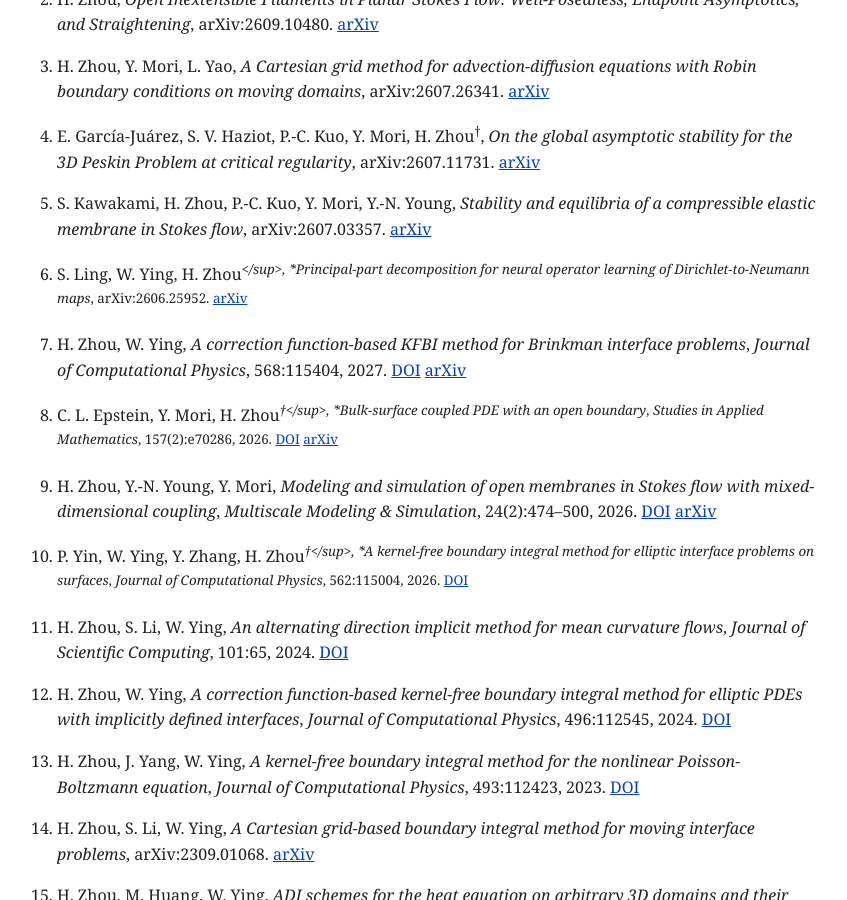
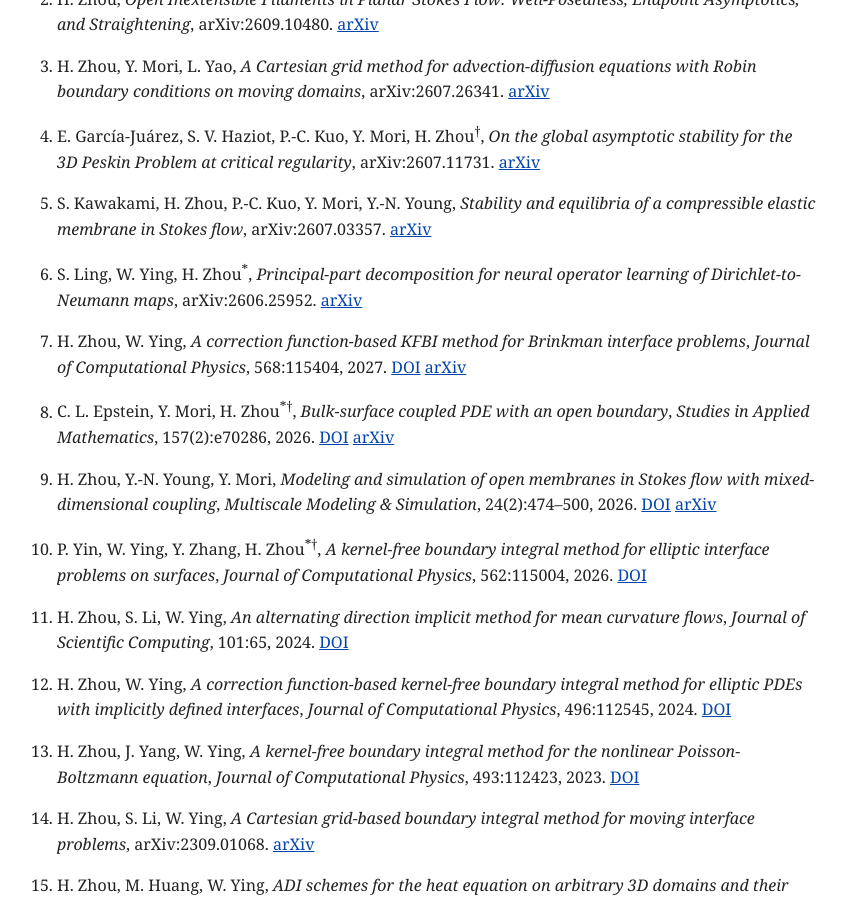
Before and after one commit to han-zhou-math/han-zhou-math.github.io, a Jekyll site: the page built from index.md, in a window 1280 px wide and 900 px high, scrolled down 1135 px. Shown: the whole window, without its empty margins (223-1070 px from the left). Built offline with Jekyll 4.4.1, drawn with Linux system fonts in a browser that asks for light colours; part of the change alters nothing that is shown.

Commit message:
Fix Markdown parsing of publication superscripts

```diff
--- a/index.md
+++ b/index.md
@@ -19,7 +19,7 @@ My research focuses on partial differential equations arising in physical and bi
 <div id="publications"></div>
 ## Publications and Preprints
 
-<sup>†</sup> Authors listed in alphabetical order. <sup>*</sup> Corresponding author.
+<sup>†</sup> Authors listed in alphabetical order. <sup>&#42;</sup> Corresponding author.
 
 1. H. Zhou, L. Yao, Y. Mori, Y. Li,
    *A conservative moving-boundary multiphysics framework reveals nonlinear coupling between osmotic flow and actin-driven cell migration*,
@@ -41,7 +41,7 @@ My research focuses on partial differential equations arising in physical and bi
    *Stability and equilibria of a compressible elastic membrane in Stokes flow*,
    arXiv:2607.03357. [arXiv](https://doi.org/10.48550/arXiv.2607.03357)
 
-6. S. Ling, W. Ying, H. Zhou<sup>*</sup>,
+6. S. Ling, W. Ying, H. Zhou<sup>&#42;</sup>,
    *Principal-part decomposition for neural operator learning of Dirichlet-to-Neumann maps*,
    arXiv:2606.25952. [arXiv](https://doi.org/10.48550/arXiv.2606.25952)
 
@@ -50,7 +50,7 @@ My research focuses on partial differential equations arising in physical and bi
    *Journal of Computational Physics*, 568:115404, 2027.
    [DOI](https://doi.org/10.1016/j.jcp.2026.115404) [arXiv](https://doi.org/10.48550/arXiv.2604.15509)
 
-8. C. L. Epstein, Y. Mori, H. Zhou<sup>*†</sup>,
+8. C. L. Epstein, Y. Mori, H. Zhou<sup>&#42;†</sup>,
    *Bulk-surface coupled PDE with an open boundary*,
    *Studies in Applied Mathematics*, 157(2):e70286, 2026.
    [DOI](https://doi.org/10.1111/sapm.70286) [arXiv](https://doi.org/10.48550/arXiv.2604.20798)
@@ -60,7 +60,7 @@ My research focuses on partial differential equations arising in physical and bi
    *Multiscale Modeling & Simulation*, 24(2):474–500, 2026.
    [DOI](https://doi.org/10.1137/25M1762476) [arXiv](https://doi.org/10.48550/arXiv.2504.16823)
 
-10. P. Yin, W. Ying, Y. Zhang, H. Zhou<sup>*†</sup>,
+10. P. Yin, W. Ying, Y. Zhang, H. Zhou<sup>&#42;†</sup>,
     *A kernel-free boundary integral method for elliptic interface problems on surfaces*,
     *Journal of Computational Physics*, 562:115004, 2026.
     [DOI](https://doi.org/10.1016/j.jcp.2026.115004)
```
